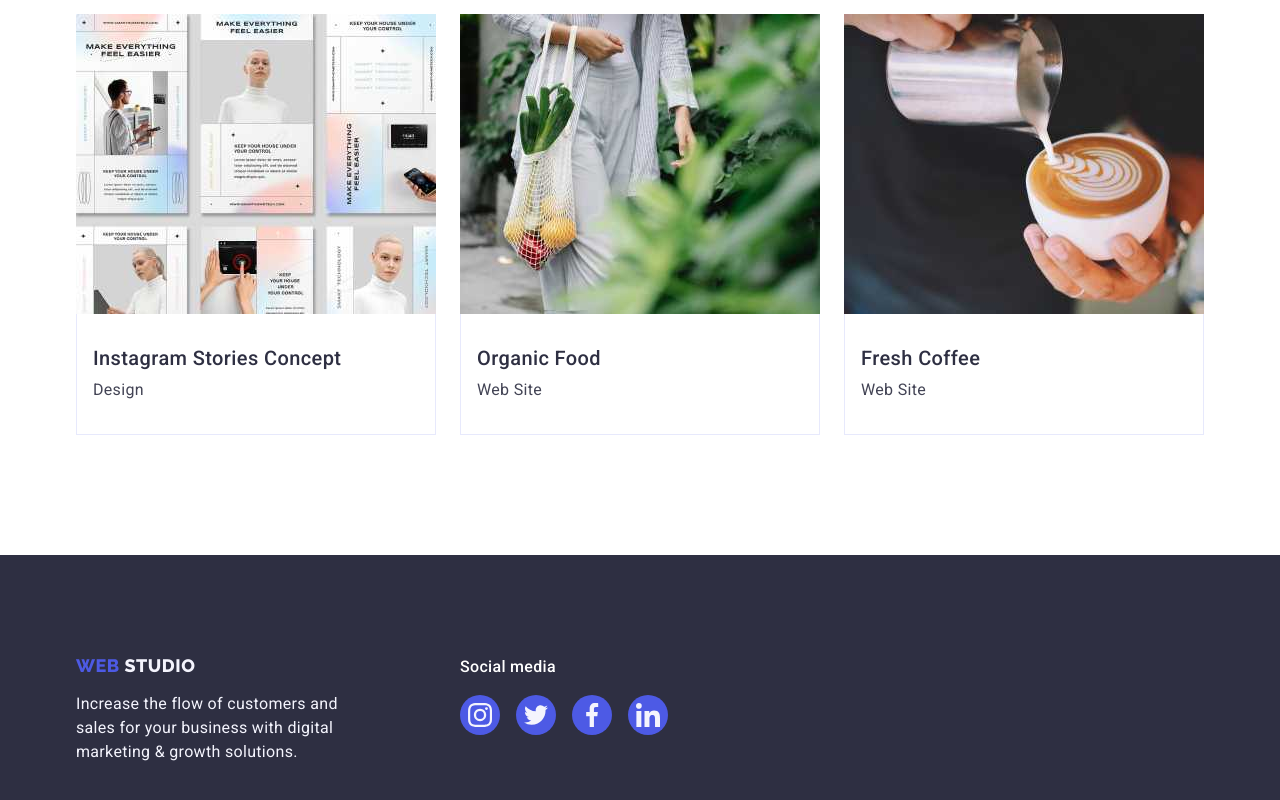
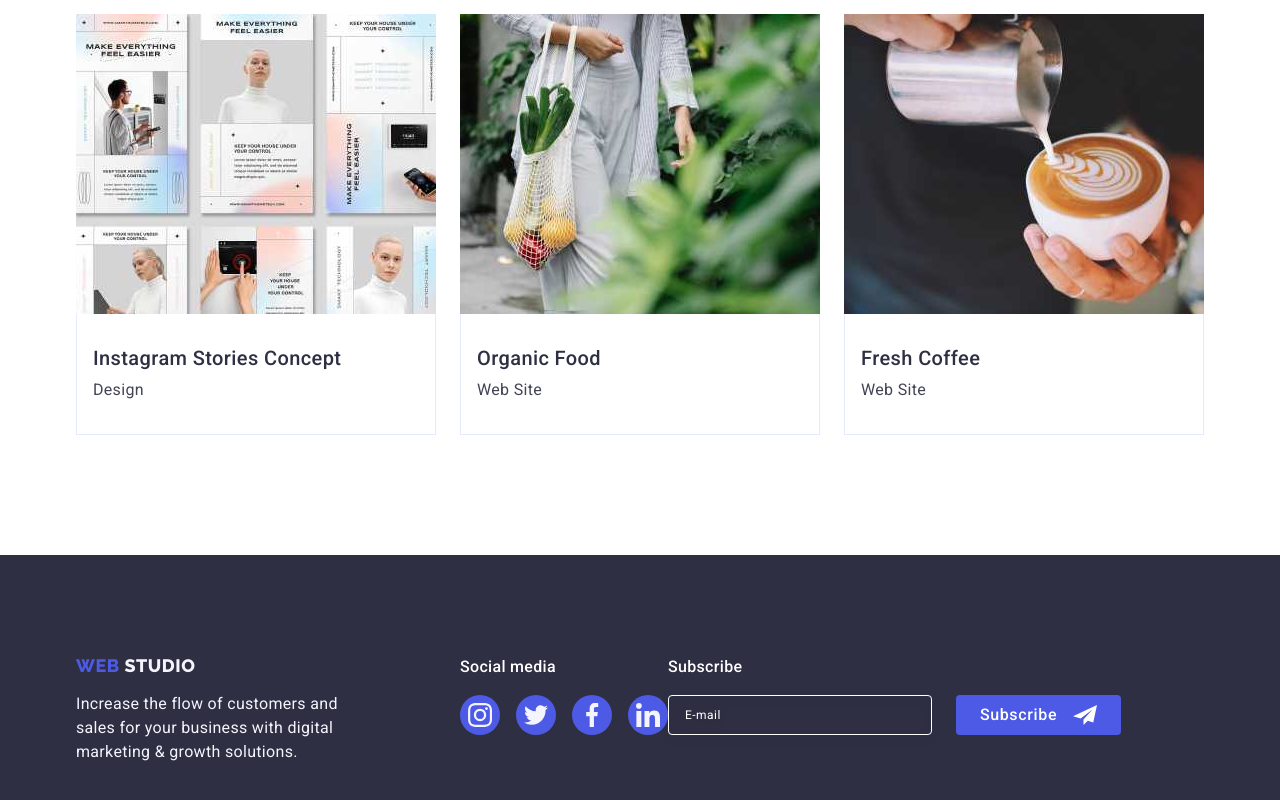
Before and after one commit to Debeluk/goit-markup-hw-05, a plain HTML site: page portfolio.html in a window 1280 px wide. Shown: the part 1212-2012 px from the top of the page. Drawn offline with Linux system fonts and the light colour scheme.

Commit message:
footer
footer

```diff
--- a/portfolio.html
+++ b/portfolio.html
@@ -317,6 +317,22 @@
             </li>
           </ul>
         </div>
+        <div class="footer-subscribe">
+          <p class="subscribe">
+            Subscribe
+          </p>
+          <form class="footer-form">
+            <label class="footer-label">
+              <input type="email" name="email" placeholder="E-mail" class="footer-email">
+            </label>
+            <button type="submit" class="footer-button">
+              Subscribe
+              <svg width="24" height="24" class="telegram-icon">
+                <use href="./images/icons.svg#telegram"></use>
+              </svg>
+            </button>
+          </form>
+        </div>
       </div>
     </footer>
   </body>
```
